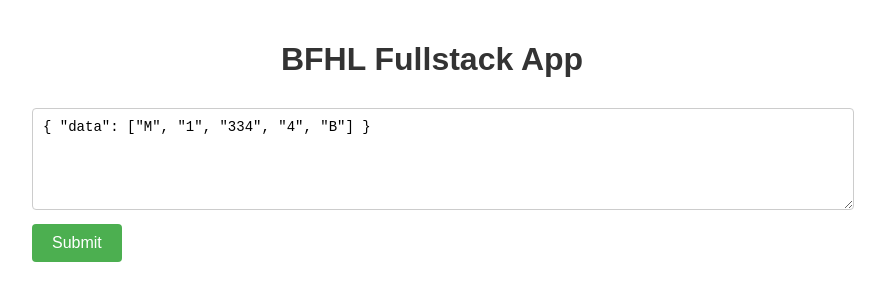
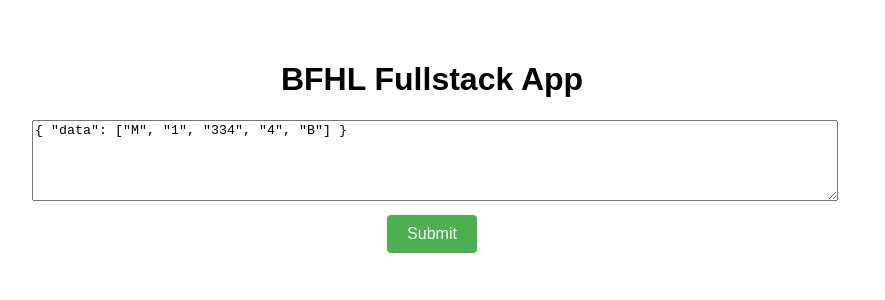
Before and after one commit to Vedika-04/Frontend, a React (Create React App) app: page / in a window 1280 px wide. Shown: the top 300 px of the page, without its empty margins (208-1093 px from the left). Built offline with nearby package versions, Linux system fonts and the light colour scheme.

Commit message:
Updated frontend

```diff
--- a/src/App.css
+++ b/src/App.css
@@ -1,63 +1,40 @@
 .App {
+  text-align: center;
+  margin: 20px auto;
   max-width: 800px;
-  margin: 0 auto;
   padding: 20px;
   font-family: Arial, sans-serif;
 }
 
-h1 {
+.submit-button {
+  background-color: #4CAF50;
+  border: none;
+  color: white;
+  padding: 10px 20px;
   text-align: center;
-  margin-bottom: 30px;
-  color: #333;
-}
-
-.input-container {
-  margin-bottom: 20px;
-}
-
-textarea {
-  width: 100%;
-  padding: 10px;
-  border: 1px solid #ccc;
+  text-decoration: none;
+  display: inline-block;
+  font-size: 16px;
+  margin: 10px 0;
+  cursor: pointer;
   border-radius: 4px;
-  font-family: 'Courier New', monospace;
-  font-size: 14px;
-  margin-bottom: 10px;
-}
-
-button {
-  padding: 10px 20px;
-  background-color: #4CAF50;
-  color: white;
-  border: none;
-  border-radius: 4px;
-  cursor: pointer;
-  font-size: 16px;
-}
-
-button:hover {
-  background-color: #45a049;
-}
-
-button:disabled {
-  background-color: #cccccc;
-  cursor: not-allowed;
 }
 
 .error {
-  color: #ff0000;
-  margin-bottom: 15px;
+  color: red;
+  background-color: #ffeeee;
   padding: 10px;
-  background-color: #ffebee;
+  margin: 10px 0;
   border-radius: 4px;
-  border-left: 4px solid #ff0000;
+  border-left: 4px solid red;
 }
 
 .response-container {
-  border: 1px solid #ddd;
+  background-color: #f5f5f5;
+  padding: 20px;
   border-radius: 4px;
-  padding: 20px;
-  background-color: #f9f9f9;
+  margin-top: 20px;
+  text-align: left;
 }
 
 .user-info {
@@ -66,75 +43,47 @@ button:disabled {
   border-bottom: 1px solid #ddd;
 }
 
-.user-info p {
-  margin: 5px 0;
-}
-
 .toggle-sections {
+  background-color: #f0f0f0;
+  padding: 15px;
+  border-radius: 4px;
   margin-bottom: 20px;
-  padding: 15px;
-  background-color: #f0f0f0;
-  border-radius: 4px;
 }
 
 .toggle-sections h3 {
   margin-top: 0;
-  margin-bottom: 10px;
 }
 
 .toggle-sections label {
   margin-right: 20px;
-  display: inline-flex;
-  align-items: center;
+  cursor: pointer;
 }
 
-.toggle-sections input[type="checkbox"] {
-  margin-right: 5px;
+.sections-container {
+  display: flex;
+  flex-wrap: wrap;
+  gap: 15px;
 }
 
-.results {
-  display: flex;
-  flex-wrap: wrap;
-  gap: 20px;
+.section {
+  flex: 1;
+  min-width: 200px;
+  background-color: white;
+  padding: 15px;
+  border-radius: 4px;
+  box-shadow: 0 1px 3px rgba(0,0,0,0.1);
 }
 
-.result-section {
-  flex: 1;
-  min-width: 200px;
-  padding: 15px;
-  background-color: #ffffff;
-  border: 1px solid #e0e0e0;
-  border-radius: 4px;
-  box-shadow: 0 2px 4px rgba(0, 0, 0, 0.1);
-}
-
-.result-section h3 {
+.section h3 {
   margin-top: 0;
-  margin-bottom: 10px;
-  font-size: 18px;
-  color: #333;
+  border-bottom: 2px solid #eee;
+  padding-bottom: 5px;
 }
 
 pre {
-  background-color: #f5f5f5;
+  text-align: left;
+  background-color: #f9f9f9;
   padding: 10px;
   border-radius: 4px;
-  overflow-x: auto;
-  margin: 0;
-  font-size: 14px;
+  white-space: pre-wrap;
 }
-
-@media (max-width: 600px) {
-  .results {
-    flex-direction: column;
-  }
-
-  .result-section {
-    min-width: auto;
-  }
-
-  .toggle-sections label {
-    display: block;
-    margin-bottom: 10px;
-  }
-}
--- a/src/App.js
+++ b/src/App.js
@@ -4,66 +4,56 @@ import './App.css';
 function App() {
   const [inputData, setInputData] = useState('{ "data": ["M", "1", "334", "4", "B"] }');
   const [response, setResponse] = useState(null);
-  const [error, setError] = useState('');
-  const [isLoading, setIsLoading] = useState(false);
-  const [showCharacters, setShowCharacters] = useState(true);
-  const [showNumbers, setShowNumbers] = useState(true);
-  const [showHighestAlphabet, setShowHighestAlphabet] = useState(true);
-
-  const handleChange = (e) => {
-    setInputData(e.target.value);
-  };
+  const [error, setError] = useState(null);
+  const [visibleSections, setVisibleSections] = useState({
+    characters: true,
+    numbers: true,
+    highestAlphabet: true
+  });
 
   const handleSubmit = async (e) => {
     e.preventDefault();
-    setError('');
-    setIsLoading(true);
-
+    setError(null);
     try {
-      // Validate JSON input
+      // Parse the JSON input
       const parsedData = JSON.parse(inputData);
 
-      // Call your API - Make sure this is your deployed backend URL
-      const apiUrl = 'https://bfhl-backend-bu7d.onrender.com/bfhl';
-      const response = await fetch(apiUrl, {
+      // Make API call to your backend
+      const response = await fetch('https://bfhl-backend-bu7d.onrender.com/bfhl', {
         method: 'POST',
         headers: {
-          'Content-Type': 'application/json'
+          'Content-Type': 'application/json',
         },
-        body: JSON.stringify(parsedData)
+        body: JSON.stringify(parsedData),
       });
 
-      const data = await response.json();
-      console.log("API Response:", data); // Debug log
+      const result = await response.json();
+      setResponse(result);
+    } catch (err) {
+      setError('Invalid JSON or API error: ' + err.message);
+      console.error(err);
+    }
+  };
 
-      setResponse(data);
-    } catch (err) {
-      if (err instanceof SyntaxError) {
-        setError('Invalid JSON format. Please check your input.');
-      } else {
-        setError('Error processing your request: ' + err.message);
-      }
-      console.error(err);
-    } finally {
-      setIsLoading(false);
-    }
+  const handleSectionToggle = (section) => {
+    setVisibleSections({
+      ...visibleSections,
+      [section]: !visibleSections[section]
+    });
   };
 
   return (
     <div className="App">
       <h1>BFHL Fullstack App</h1>
 
-      <div className="input-container">
-        <textarea
-          value={inputData}
-          onChange={handleChange}
-          placeholder='Enter JSON data here'
-          rows={5}
-        />
-        <button onClick={handleSubmit} disabled={isLoading}>
-          {isLoading ? 'Processing...' : 'Submit'}
-        </button>
-      </div>
+      <textarea
+        value={inputData}
+        onChange={(e) => setInputData(e.target.value)}
+        rows={5}
+        style={{ width: '100%', maxWidth: '800px' }}
+      />
+
+      <button onClick={handleSubmit} className="submit-button">Submit</button>
 
       {error && <div className="error">{error}</div>}
 
@@ -81,48 +71,66 @@ function App() {
             <label>
               <input
                 type="checkbox"
-                checked={showCharacters}
-                onChange={() => setShowCharacters(!showCharacters)}
+                checked={visibleSections.characters}
+                onChange={() => handleSectionToggle('characters')}
               />
               Characters
             </label>
             <label>
               <input
                 type="checkbox"
-                checked={showNumbers}
-                onChange={() => setShowNumbers(!showNumbers)}
+                checked={visibleSections.numbers}
+                onChange={() => handleSectionToggle('numbers')}
               />
               Numbers
             </label>
             <label>
               <input
                 type="checkbox"
-                checked={showHighestAlphabet}
-                onChange={() => setShowHighestAlphabet(!showHighestAlphabet)}
+                checked={visibleSections.highestAlphabet}
+                onChange={() => handleSectionToggle('highestAlphabet')}
               />
               Highest Alphabet
             </label>
           </div>
 
-          <div className="results">
-            {showCharacters && (
-              <div className="result-section">
+          <div className="sections-container">
+            {visibleSections.characters && (
+              <div className="section">
                 <h3>Characters:</h3>
-                <pre>{JSON.stringify(response.alphabets, null, 2)}</pre>
+                <pre>
+                  [
+                  {response.alphabets && response.alphabets.map((char, index) => (
+                    <div key={index}>  "{char}"{index < response.alphabets.length - 1 ? ',' : ''}</div>
+                  ))}
+                  ]
+                </pre>
               </div>
             )}
 
-            {showNumbers && (
-              <div className="result-section">
+            {visibleSections.numbers && (
+              <div className="section">
                 <h3>Numbers:</h3>
-                <pre>{JSON.stringify(response.numbers, null, 2)}</pre>
+                <pre>
+                  [
+                  {response.numbers && response.numbers.map((num, index) => (
+                    <div key={index}>  "{num}"{index < response.numbers.length - 1 ? ',' : ''}</div>
+                  ))}
+                  ]
+                </pre>
               </div>
             )}
 
-            {showHighestAlphabet && (
-              <div className="result-section">
+            {visibleSections.highestAlphabet && (
+              <div className="section">
                 <h3>Highest Alphabet:</h3>
-                <pre>{JSON.stringify(response.highest_alphabet, null, 2)}</pre>
+                <pre>
+                  [
+                  {response.highest_alphabet && response.highest_alphabet.map((char, index) => (
+                    <div key={index}>  "{char}"{index < response.highest_alphabet.length - 1 ? ',' : ''}</div>
+                  ))}
+                  ]
+                </pre>
               </div>
             )}
           </div>
```
